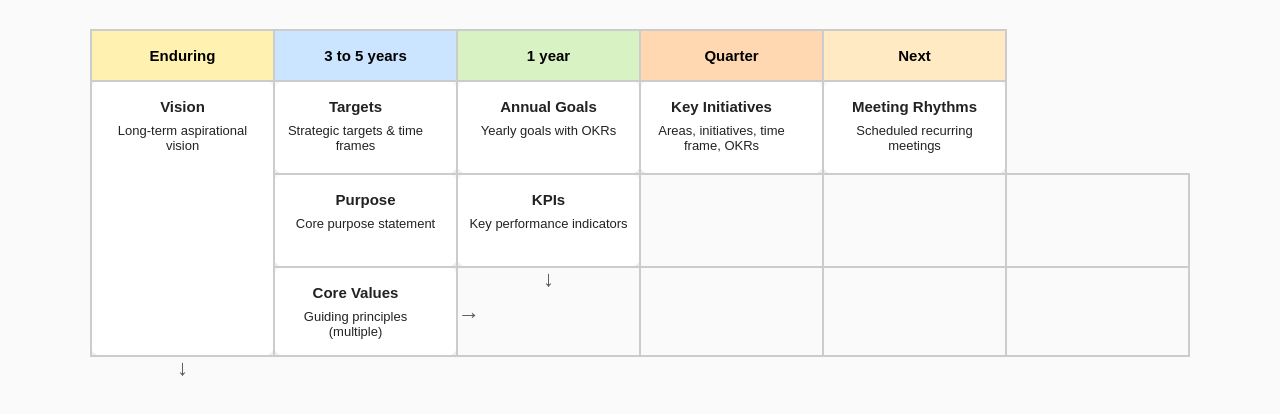
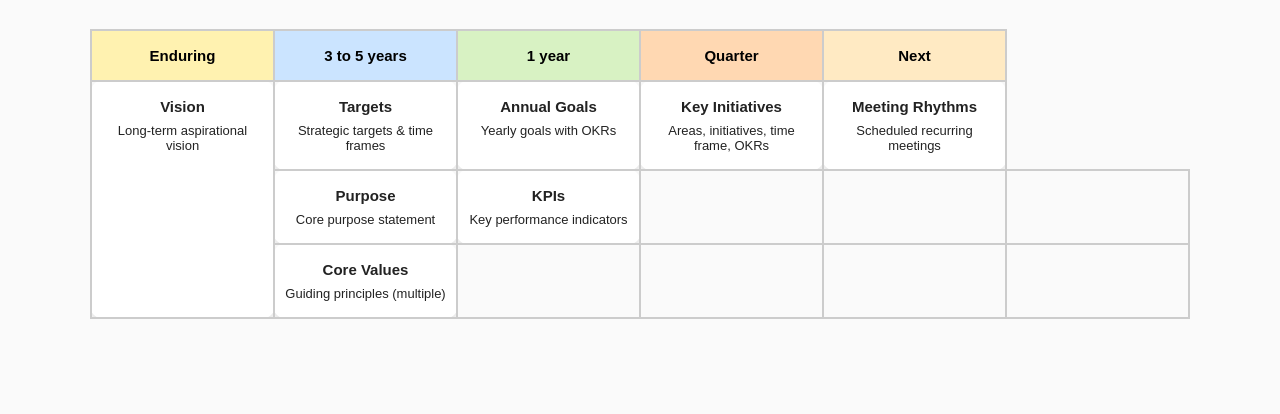
Before and after one commit to stevenalanwilson/technical-strategy, a plain HTML site: page docs/index.html in a window 1280 px wide. Shown: the part 70-484 px from the top of the page. Drawn offline with Linux system fonts and the light colour scheme.

Commit message:
Removed arrows

```diff
--- a/docs/index.html
+++ b/docs/index.html
@@ -144,25 +144,25 @@
   </thead>
   <tbody>
     <tr>
-      <td class="entity arrow-down" rowspan="4" style="vertical-align: top;">
+      <td class="entity" rowspan="4" style="vertical-align: top;">
         Vision
         <div style="font-weight: normal; margin-top:8px; font-size:13px;">
           Long-term aspirational vision
         </div>
       </td>
-      <td class="entity arrow-right" style="vertical-align: top;">
+      <td class="entity" style="vertical-align: top;">
         Targets
         <div style="font-weight: normal; margin-top:8px; font-size:13px;">
           Strategic targets & time frames
         </div>
       </td>
-      <td class="entity arrow-down" style="vertical-align: top;">
+      <td class="entity" style="vertical-align: top;">
         Annual Goals
         <div style="font-weight: normal; margin-top:8px; font-size:13px;">
           Yearly goals with OKRs
         </div>
       </td>
-      <td class="entity arrow-right" style="vertical-align: top;">
+      <td class="entity" style="vertical-align: top;">
         Key Initiatives
         <div style="font-weight: normal; margin-top:8px; font-size:13px;">
           Areas, initiatives, time frame, OKRs
@@ -176,13 +176,13 @@
       </td>
     </tr>
     <tr>
-      <td class="entity arrow-down" style="vertical-align: top;">
+      <td class="entity" style="vertical-align: top;">
         Purpose
         <div style="font-weight: normal; margin-top:8px; font-size:13px;">
           Core purpose statement
         </div>
       </td>
-      <td class="entity arrow-down" style="vertical-align: top;">
+      <td class="entity" style="vertical-align: top;">
         KPIs
         <div style="font-weight: normal; margin-top:8px; font-size:13px;">
           Key performance indicators
@@ -193,7 +193,7 @@
       <td></td>
     </tr>
     <tr>
-      <td class="entity arrow-right" style="vertical-align: middle;">
+      <td class="entity" style="vertical-align: middle;">
         Core Values
         <div style="font-weight: normal; margin-top:8px; font-size:13px;">
           Guiding principles (multiple)
```
